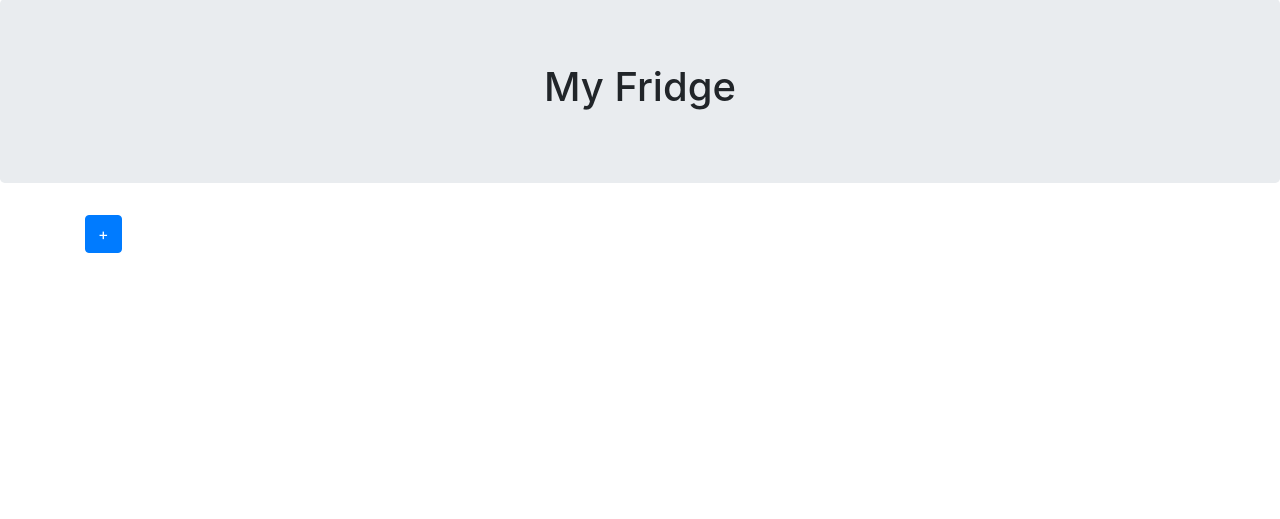
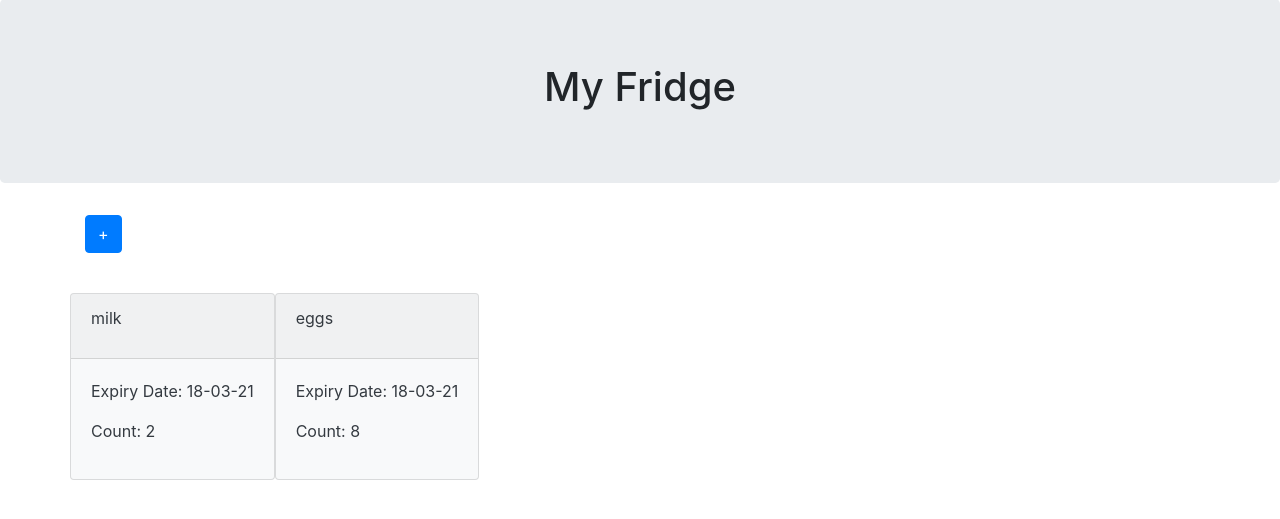
Before and after one commit to minsunp/ece_capstone, a Django app: page / in a window 1280 px wide. Shown: the part 57-576 px from the top of the page. Run offline with Django 3.2, Linux system fonts and the light colour scheme; a user stored in the database is signed in; parts of the project's set-up code (start-up, migrations or seed data) failed here and were passed over; some libraries are stand-ins or nearby versions.

Commit message:
Added hard-coded items to myfridge page

```diff
--- a/smartfridge/templates/smartfridge/myFridge.html
+++ b/smartfridge/templates/smartfridge/myFridge.html
@@ -8,6 +8,7 @@
 
 <!-- Button to open a modal to add new items -->
 <button type="button" class="btn btn-primary" data-toggle="modal" data-target="#new_item">+</button>
+<p>&nbsp;</p>
 
 <!-- Modal to manually add new items -->
 <div class="modal fade" id="new_item">
@@ -43,9 +44,27 @@
 
 <div class="row">
     <div class="col-*-*">
-
+        <div class="card bg-light text-dark">
+            <div class="card-header">
+                <p>{{dummy_data_1.item_name}}</p>
+            </div>
+            <div class="card-body">
+                <p>Expiry Date: {{dummy_data_1.expiry_date}}</p>
+                <p>Count: {{dummy_data_1.item_count}}</p>
+            </div>
+        </div>
     </div>
-    <div class="col-*-*"></div>
+    <div class="col-*-*">
+        <div class="card bg-light text-dark">
+            <div class="card-header">
+                <p>{{dummy_data_2.item_name}}</p>
+            </div>
+            <div class="card-body">
+                <p>Expiry Date: {{dummy_data_2.expiry_date}}</p>
+                <p>Count: {{dummy_data_2.item_count}}</p>
+            </div>
+        </div>
+    </div>
 </div>
 
 
```
